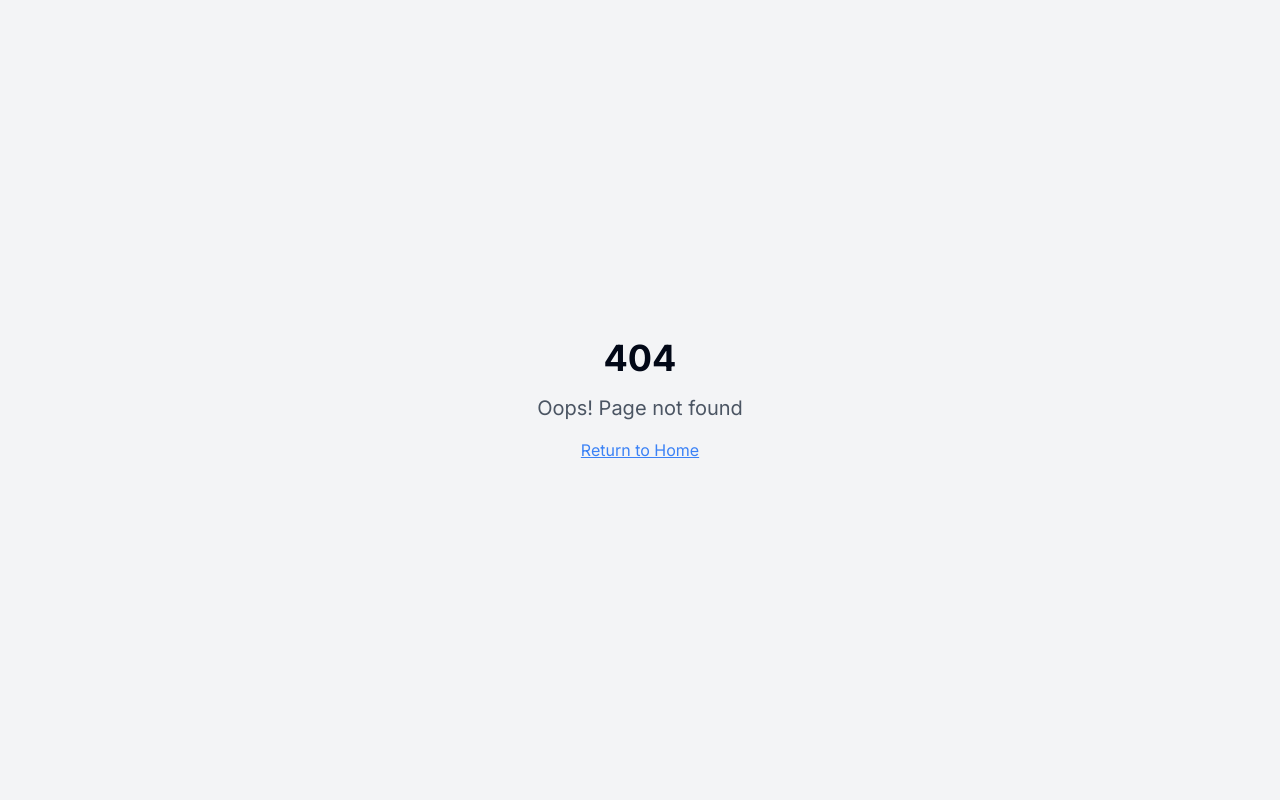
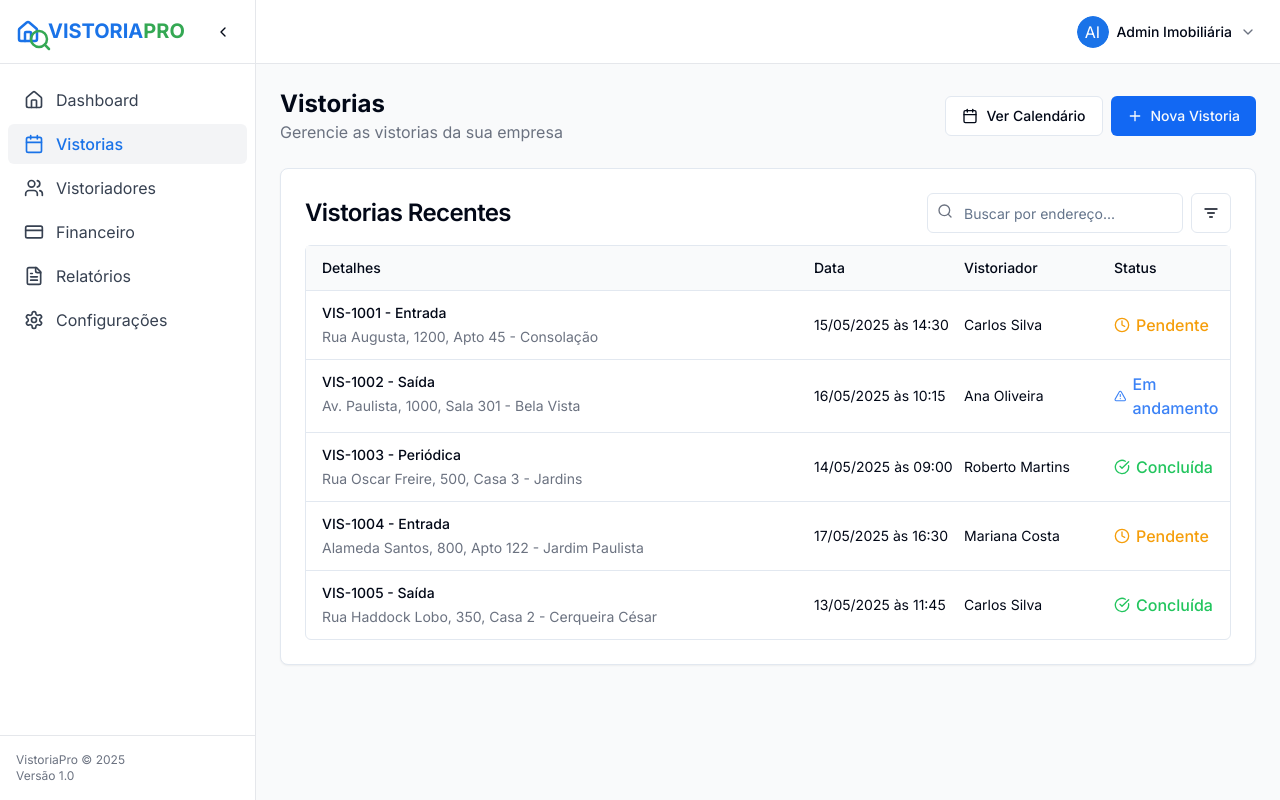
Before and after one commit to MiguelLoboBR/vistoria-pro-frontend, a React (Vite) app: page /admin/tenant/vistorias in a window 1280 px wide. Before the commit this address had no page. Built offline with nearby package versions, Linux system fonts and the light colour scheme.

Commit message:
Link Vistorias menu
Connect the "Vistorias" item in the admin sidebar to the inspector's inspection list page (`/app/inspector/dashboard`) to allow testing the checklist functionality.

```diff
--- a/src/App.tsx
+++ b/src/App.tsx
@@ -13,6 +13,7 @@ import Register from "./pages/auth/Register";
 import Dashboard from "./pages/admin/Dashboard";
 import CompanyProfile from "./pages/admin/CompanyProfile";
 import InspectorList from "./pages/admin/InspectorList";
+import Vistorias from "./pages/admin/Vistorias";
 import InspectionList from "./pages/inspector/InspectionList";
 import InspectionForm from "./pages/inspector/InspectionForm";
 import NotFound from "./pages/NotFound";
@@ -36,6 +37,7 @@ const App = () => (
           <Route path="/admin/tenant/dashboard" element={<Dashboard />} />
           <Route path="/admin/tenant/perfil" element={<CompanyProfile />} />
           <Route path="/admin/tenant/vistoriadores" element={<InspectorList />} />
+          <Route path="/admin/tenant/vistorias" element={<Vistorias />} />
 
           {/* Inspector Routes */}
           <Route path="/app/inspector/dashboard" element={<InspectionList />} />
--- a/src/components/layouts/AdminLayout.tsx
+++ b/src/components/layouts/AdminLayout.tsx
@@ -12,7 +12,7 @@ import {
   ChevronDown,
   LogOut
 } from "lucide-react";
-import { Link } from "react-router-dom";
+import { Link, useLocation } from "react-router-dom";
 import Logo from "../Logo";
 import { Button } from "@/components/ui/button";
 import { Avatar, AvatarFallback, AvatarImage } from "@/components/ui/avatar";
@@ -27,16 +27,16 @@ interface SidebarItem {
   title: string;
   icon: ReactNode;
   path: string;
-  active?: boolean;
 }
 
 export const AdminLayout = ({ children }: AdminLayoutProps) => {
   const [isCollapsed, setIsCollapsed] = useState(false);
   const [isMobileMenuOpen, setIsMobileMenuOpen] = useState(false);
   const [userMenuOpen, setUserMenuOpen] = useState(false);
+  const location = useLocation();
 
   const sidebarItems: SidebarItem[] = [
-    { title: "Dashboard", icon: <Home size={20} />, path: "/admin/tenant/dashboard", active: true },
+    { title: "Dashboard", icon: <Home size={20} />, path: "/admin/tenant/dashboard" },
     { title: "Vistorias", icon: <Calendar size={20} />, path: "/admin/tenant/vistorias" },
     { title: "Vistoriadores", icon: <Users size={20} />, path: "/admin/tenant/vistoriadores" },
     { title: "Financeiro", icon: <CreditCard size={20} />, path: "/admin/tenant/financeiro" },
@@ -74,19 +74,22 @@ export const AdminLayout = ({ children }: AdminLayoutProps) => {
         </div>
 
         <nav className="flex-1 py-4">
-          {sidebarItems.map((item, index) => (
+          {sidebarItems.map((item) => {
+            const isActive = location.pathname === item.path;
+            return (
               <Link
                 to={item.path}
-              key={index}
+                key={item.path}
                 className={cn(
                   "flex items-center py-2 px-4 mb-1 text-gray-700 hover:bg-gray-100 hover:text-vistoria-blue rounded-md mx-2",
-                item.active ? "bg-gray-100 text-vistoria-blue font-medium" : ""
+                  isActive ? "bg-gray-100 text-vistoria-blue font-medium" : ""
                 )}
               >
                 <span className="mr-3">{item.icon}</span>
                 {!isCollapsed && <span>{item.title}</span>}
               </Link>
-          ))}
+            );
+          })}
         </nav>
 
         {!isCollapsed && (
@@ -175,20 +178,23 @@ export const AdminLayout = ({ children }: AdminLayoutProps) => {
               </div>
 
               <nav className="py-4">
-                {sidebarItems.map((item, index) => (
+                {sidebarItems.map((item) => {
+                  const isActive = location.pathname === item.path;
+                  return (
                     <Link
                       to={item.path}
-                    key={index}
+                      key={item.path}
                       className={cn(
                         "flex items-center py-3 px-4 text-gray-700 hover:bg-gray-100 hover:text-vistoria-blue",
-                      item.active ? "bg-gray-100 text-vistoria-blue font-medium" : ""
+                        isActive ? "bg-gray-100 text-vistoria-blue font-medium" : ""
                       )}
                       onClick={() => setIsMobileMenuOpen(false)}
                     >
                       <span className="mr-3">{item.icon}</span>
                       <span>{item.title}</span>
                     </Link>
-                ))}
+                  );
+                })}
               </nav>
             </div>
           </>
--- /dev/null
+++ b/src/pages/admin/Vistorias.tsx
@@ -0,0 +1,182 @@
+
+import React from "react";
+import AdminLayout from "@/components/layouts/AdminLayout";
+import { Button } from "@/components/ui/button";
+import { Card, CardContent, CardHeader, CardTitle } from "@/components/ui/card";
+import { Calendar, Plus, Search, Filter, ListFilter, CheckCircle, Clock, AlertTriangle } from "lucide-react";
+import { Link } from "react-router-dom";
+import { Input } from "@/components/ui/input";
+import { Separator } from "@/components/ui/separator";
+
+interface VistoriaItem {
+  id: string;
+  address: string;
+  date: string;
+  time: string;
+  status: "pending" | "in_progress" | "completed";
+  inspector: string;
+  type: string;
+}
+
+const mockVistorias: VistoriaItem[] = [
+  {
+    id: "VIS-1001",
+    address: "Rua Augusta, 1200, Apto 45 - Consolação",
+    date: "15/05/2025",
+    time: "14:30",
+    status: "pending",
+    inspector: "Carlos Silva",
+    type: "Entrada"
+  },
+  {
+    id: "VIS-1002",
+    address: "Av. Paulista, 1000, Sala 301 - Bela Vista",
+    date: "16/05/2025",
+    time: "10:15",
+    status: "in_progress",
+    inspector: "Ana Oliveira",
+    type: "Saída"
+  },
+  {
+    id: "VIS-1003",
+    address: "Rua Oscar Freire, 500, Casa 3 - Jardins",
+    date: "14/05/2025",
+    time: "09:00",
+    status: "completed",
+    inspector: "Roberto Martins",
+    type: "Periódica"
+  },
+  {
+    id: "VIS-1004",
+    address: "Alameda Santos, 800, Apto 122 - Jardim Paulista",
+    date: "17/05/2025",
+    time: "16:30",
+    status: "pending",
+    inspector: "Mariana Costa",
+    type: "Entrada"
+  },
+  {
+    id: "VIS-1005",
+    address: "Rua Haddock Lobo, 350, Casa 2 - Cerqueira César",
+    date: "13/05/2025",
+    time: "11:45",
+    status: "completed",
+    inspector: "Carlos Silva",
+    type: "Saída"
+  }
+];
+
+const Vistorias = () => {
+  const getStatusBadge = (status: string) => {
+    switch (status) {
+      case "pending":
+        return (
+          <div className="flex items-center gap-1.5 text-amber-500 font-medium">
+            <Clock className="h-4 w-4" />
+            <span>Pendente</span>
+          </div>
+        );
+      case "in_progress":
+        return (
+          <div className="flex items-center gap-1.5 text-blue-500 font-medium">
+            <AlertTriangle className="h-4 w-4" />
+            <span>Em andamento</span>
+          </div>
+        );
+      case "completed":
+        return (
+          <div className="flex items-center gap-1.5 text-green-500 font-medium">
+            <CheckCircle className="h-4 w-4" />
+            <span>Concluída</span>
+          </div>
+        );
+      default:
+        return null;
+    }
+  };
+
+  return (
+    <AdminLayout>
+      <div className="space-y-6">
+        <div className="flex flex-col sm:flex-row sm:items-center sm:justify-between gap-4">
+          <div>
+            <h1 className="text-2xl font-bold">Vistorias</h1>
+            <p className="text-gray-500">Gerencie as vistorias da sua empresa</p>
+          </div>
+          <div className="flex gap-2">
+            <Button variant="outline" className="flex gap-2 items-center">
+              <Calendar className="h-4 w-4" />
+              <span className="hidden sm:inline">Ver Calendário</span>
+            </Button>
+            <Button className="flex gap-2 items-center">
+              <Plus className="h-4 w-4" />
+              <span>Nova Vistoria</span>
+            </Button>
+          </div>
+        </div>
+
+        <Card>
+          <CardHeader className="pb-3">
+            <div className="flex flex-col sm:flex-row sm:items-center sm:justify-between gap-4">
+              <CardTitle>Vistorias Recentes</CardTitle>
+              <div className="flex gap-2 w-full sm:w-auto">
+                <div className="relative flex-1 sm:w-64">
+                  <Search className="absolute left-2.5 top-2.5 h-4 w-4 text-gray-500" />
+                  <Input
+                    placeholder="Buscar por endereço..."
+                    className="pl-9"
+                  />
+                </div>
+                <Button variant="outline" size="icon">
+                  <ListFilter className="h-4 w-4" />
+                </Button>
+              </div>
+            </div>
+          </CardHeader>
+          <CardContent>
+            <div className="rounded-md border">
+              <div className="grid grid-cols-1 md:grid-cols-[1fr_150px_150px_100px] py-3 px-4 border-b bg-gray-50 font-medium text-sm">
+                <div>Detalhes</div>
+                <div className="hidden md:block">Data</div>
+                <div className="hidden md:block">Vistoriador</div>
+                <div className="hidden md:block">Status</div>
+              </div>
+              <div className="divide-y">
+                {mockVistorias.map((vistoria) => (
+                  <div
+                    key={vistoria.id}
+                    className="grid grid-cols-1 md:grid-cols-[1fr_150px_150px_100px] py-3 px-4 hover:bg-gray-50 transition-colors"
+                  >
+                    <div className="space-y-1">
+                      <div className="font-medium text-sm">
+                        {vistoria.id} - {vistoria.type}
+                      </div>
+                      <div className="text-sm text-gray-500">{vistoria.address}</div>
+                      <div className="md:hidden text-xs text-gray-500 flex items-center gap-1 mt-1">
+                        <Calendar className="h-3 w-3" />
+                        <span>{vistoria.date} às {vistoria.time}</span>
+                      </div>
+                      <div className="md:hidden mt-2">{getStatusBadge(vistoria.status)}</div>
+                      <div className="md:hidden text-xs text-gray-500 mt-1">{vistoria.inspector}</div>
+                    </div>
+                    <div className="hidden md:flex md:items-center text-sm">
+                      {vistoria.date} às {vistoria.time}
+                    </div>
+                    <div className="hidden md:flex md:items-center text-sm">
+                      {vistoria.inspector}
+                    </div>
+                    <div className="hidden md:flex md:items-center">
+                      {getStatusBadge(vistoria.status)}
+                    </div>
+                  </div>
+                ))}
+              </div>
+            </div>
+          </CardContent>
+        </Card>
+      </div>
+    </AdminLayout>
+  );
+};
+
+export default Vistorias;
```
Lines whose indentation alone changed are shown as unchanged.
